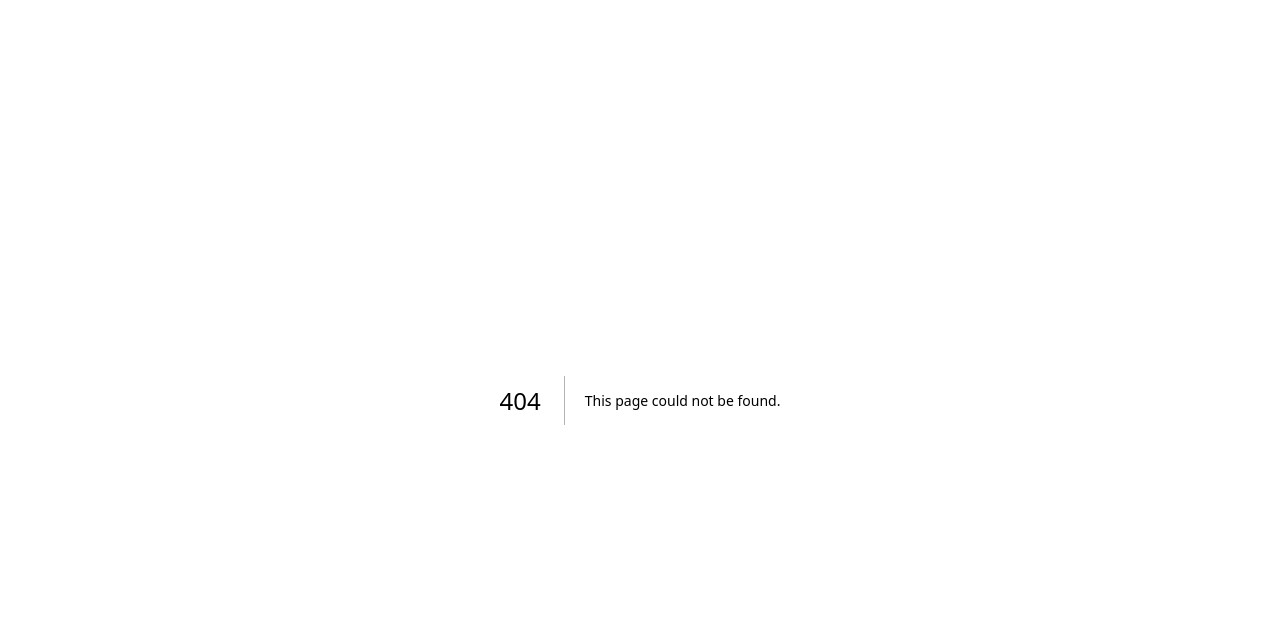
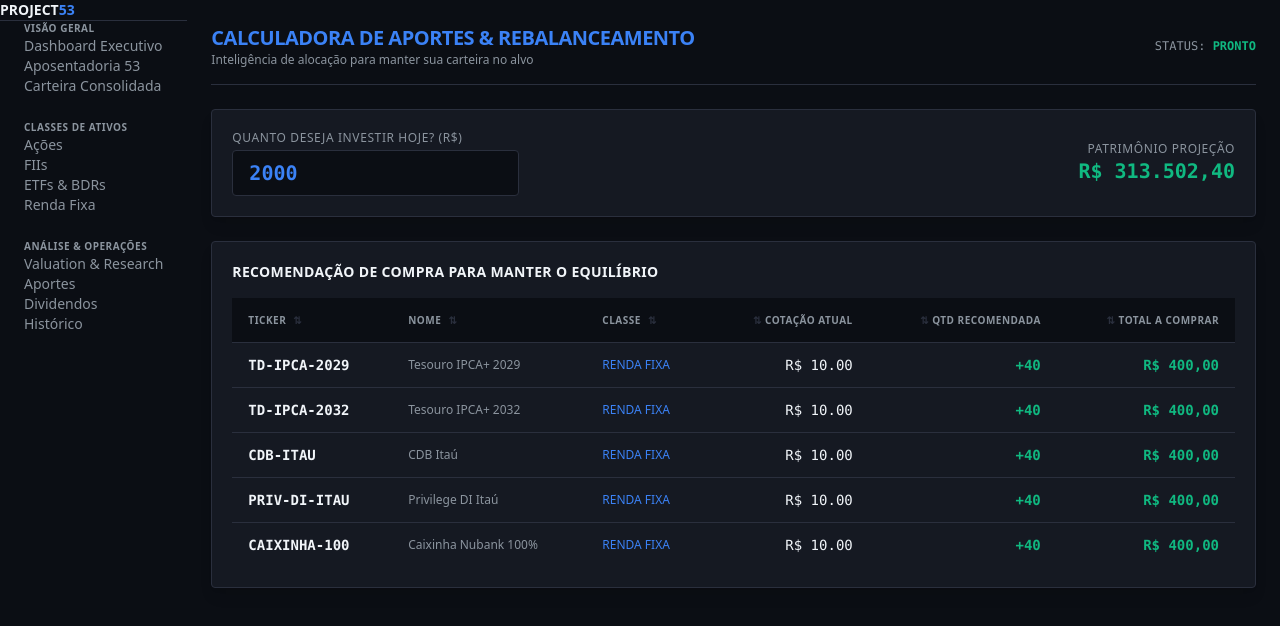
Before and after one commit to Andre-Marcelino-2026/aposentadoria53, a Next.js app: page /aportes in a window 1280 px wide. Before the commit this address had no page. Shown: the top 626 px of the page. Built offline with nearby package versions, Linux system fonts and the light colour scheme; no server answers.

Commit message:
Create page.tsx

```diff
--- /dev/null
+++ b/app/aportes/page.tsx
@@ -0,0 +1,178 @@
+'use client';
+
+import { useState, useEffect, useMemo } from 'react';
+import { Sidebar } from '../../src/components/layout/Sidebar';
+import { initialAssets } from '../../src/data/initialState';
+import { updateAssetsWithPrices } from '../../src/api/stockApi';
+
+export default function AportesPage() {
+  const [assets, setAssets] = useState<any[]>([]);
+  const [loading, setLoading] = useState<boolean>(true);
+  const [aporteValue, setAporteValue] = useState<number>(2000);
+  const [sortConfig, setSortConfig] = useState<{ key: string; direction: 'asc' | 'desc' } | null>(null);
+
+  useEffect(() => {
+    async function loadPrices() {
+      setLoading(true);
+      const updated = await updateAssetsWithPrices(initialAssets);
+      setAssets(updated);
+      setLoading(false);
+    }
+
+    loadPrices();
+  }, []);
+
+  const totalPatrimony = useMemo(() => {
+    return assets.reduce((acc, item) => acc + (item.currentValue || 0), 0);
+  }, [assets]);
+
+  // Lógica de recomendação de aportes focada nos ativos com menor patrimônio acumulado
+  const recommendations = useMemo(() => {
+    if (totalPatrimony === 0 || assets.length === 0) return [];
+
+    const sortedByValue = [...assets].sort((a, b) => (a.currentValue || 0) - (b.currentValue || 0));
+    const targetPerAsset = aporteValue / Math.min(5, sortedByValue.length);
+
+    return sortedByValue.slice(0, 5).map((item) => {
+      const price = item.currentPrice || 10;
+      const suggestedQty = Math.floor(targetPerAsset / price);
+      const suggestedTotal = suggestedQty * price;
+
+      return {
+        ticker: item.asset?.ticker || '-',
+        name: item.asset?.name || '-',
+        class: item.asset?.assetClass || '-',
+        currentPrice: price,
+        suggestedQty,
+        suggestedTotal,
+      };
+    });
+  }, [assets, totalPatrimony, aporteValue]);
+
+  // Ordenação da Tabela
+  const handleSort = (key: string) => {
+    let direction: 'asc' | 'desc' = 'asc';
+    if (sortConfig && sortConfig.key === key && sortConfig.direction === 'asc') {
+      direction = 'desc';
+    }
+    setSortConfig({ key, direction });
+  };
+
+  const sortedRecommendations = useMemo(() => {
+    let items = [...recommendations];
+    if (sortConfig !== null) {
+      items.sort((a: any, b: any) => {
+        let aValue = a[sortConfig.key];
+        let bValue = b[sortConfig.key];
+
+        if (aValue < bValue) return sortConfig.direction === 'asc' ? -1 : 1;
+        if (aValue > bValue) return sortConfig.direction === 'asc' ? 1 : -1;
+        return 0;
+      });
+    }
+    return items;
+  }, [recommendations, sortConfig]);
+
+  const SortIcon = ({ columnKey }: { columnKey: string }) => {
+    if (sortConfig?.key !== columnKey) return <span className="text-[#2A2F3D] ml-1">⇅</span>;
+    return sortConfig.direction === 'asc' ? (
+      <span className="text-[#3B82F6] ml-1">▲</span>
+    ) : (
+      <span className="text-[#3B82F6] ml-1">▼</span>
+    );
+  };
+
+  return (
+    <div className="flex h-screen bg-[#0B0E14] text-[#F1F5F9] overflow-hidden font-sans">
+      <Sidebar />
+
+      <main className="flex-1 overflow-y-auto p-6 space-y-6">
+        {/* Cabeçalho */}
+        <div className="flex justify-between items-center border-b border-[#2A2F3D] pb-4">
+          <div>
+            <h1 className="text-xl font-bold tracking-tight text-[#3B82F6]">
+              CALCULADORA DE APORTES & REBALANCEAMENTO
+            </h1>
+            <p className="text-xs text-[#8B949E]">
+              Inteligência de alocação para manter sua carteira no alvo
+            </p>
+          </div>
+          <div className="text-right font-mono text-xs text-[#8B949E]">
+            <span>STATUS: </span>
+            <span className="text-[#10B981] font-bold">
+              {loading ? 'CALCULANDO...' : 'PRONTO'}
+            </span>
+          </div>
+        </div>
+
+        {/* Input de Novo Aporte */}
+        <div className="bg-[#151922] border border-[#2A2F3D] rounded p-5 shadow-lg flex flex-wrap justify-between items-center gap-4">
+          <div>
+            <label className="text-xs text-[#8B949E] uppercase tracking-wider block mb-1">
+              Quanto deseja investir hoje? (R$)
+            </label>
+            <input
+              type="number"
+              value={aporteValue}
+              onChange={(e) => setAporteValue(Number(e.target.value))}
+              className="bg-[#0B0E14] border border-[#2A2F3D] rounded px-4 py-2 text-xl font-bold font-mono text-[#3B82F6] focus:outline-none focus:border-[#3B82F6]"
+            />
+          </div>
+          <div className="text-right">
+            <span className="text-xs text-[#8B949E] uppercase tracking-wider block">Patrimônio Projeção</span>
+            <span className="text-xl font-bold font-mono text-[#10B981]">
+              R$ {(totalPatrimony + aporteValue).toLocaleString('pt-BR', { minimumFractionDigits: 2, maximumFractionDigits: 2 })}
+            </span>
+          </div>
+        </div>
+
+        {/* Sugestão de Compra Inteligente */}
+        <div className="bg-[#151922] border border-[#2A2F3D] rounded p-5 shadow-lg">
+          <h2 className="text-[#F1F5F9] font-bold text-sm tracking-wide mb-4">
+            RECOMENDAÇÃO DE COMPRA PARA MANTER O EQUILÍBRIO
+          </h2>
+          <div className="overflow-x-auto">
+            <table className="w-full text-left text-sm">
+              <thead className="text-[10px] text-[#8B949E] uppercase tracking-wider border-b border-[#2A2F3D] bg-[#0B0E14] select-none">
+                <tr>
+                  <th className="px-4 py-3 cursor-pointer hover:bg-[#1A1F2B]" onClick={() => handleSort('ticker')}>
+                    Ticker <SortIcon columnKey="ticker" />
+                  </th>
+                  <th className="px-4 py-3 cursor-pointer hover:bg-[#1A1F2B]" onClick={() => handleSort('name')}>
+                    Nome <SortIcon columnKey="name" />
+                  </th>
+                  <th className="px-4 py-3 cursor-pointer hover:bg-[#1A1F2B]" onClick={() => handleSort('class')}>
+                    Classe <SortIcon columnKey="class" />
+                  </th>
+                  <th className="px-4 py-3 text-right cursor-pointer hover:bg-[#1A1F2B]" onClick={() => handleSort('currentPrice')}>
+                    <SortIcon columnKey="currentPrice" /> Cotação Atual
+                  </th>
+                  <th className="px-4 py-3 text-right cursor-pointer hover:bg-[#1A1F2B]" onClick={() => handleSort('suggestedQty')}>
+                    <SortIcon columnKey="suggestedQty" /> Qtd Recomendada
+                  </th>
+                  <th className="px-4 py-3 text-right cursor-pointer hover:bg-[#1A1F2B]" onClick={() => handleSort('suggestedTotal')}>
+                    <SortIcon columnKey="suggestedTotal" /> Total a Comprar
+                  </th>
+                </tr>
+              </thead>
+              <tbody className="divide-y divide-[#2A2F3D] font-mono">
+                {sortedRecommendations.map((rec, idx) => (
+                  <tr key={idx} className="hover:bg-[#1A1F2B] transition-colors">
+                    <td className="px-4 py-3 font-bold text-[#F1F5F9]">{rec.ticker}</td>
+                    <td className="px-4 py-3 text-[#8B949E] font-sans text-xs">{rec.name}</td>
+                    <td className="px-4 py-3 text-xs text-[#3B82F6] font-sans">{rec.class}</td>
+                    <td className="px-4 py-3 text-right text-[#F1F5F9]">R$ {rec.currentPrice.toFixed(2)}</td>
+                    <td className="px-4 py-3 text-right text-[#10B981] font-bold">+{rec.suggestedQty}</td>
+                    <td className="px-4 py-3 text-right text-[#10B981] font-bold">
+                      R$ {rec.suggestedTotal.toLocaleString('pt-BR', { minimumFractionDigits: 2, maximumFractionDigits: 2 })}
+                    </td>
+                  </tr>
+                ))}
+              </tbody>
+            </table>
+          </div>
+        </div>
+      </main>
+    </div>
+  );
+}
```
